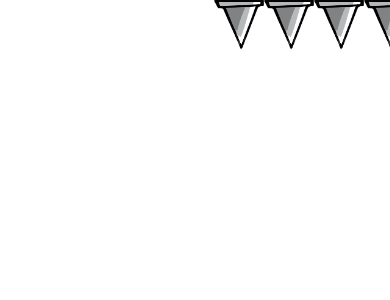
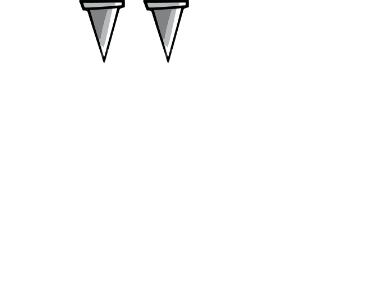
Before and after one commit to 2OttO2/ShootTheThingy, a React (Vite) app: page / in a window 390 px wide. Shown: the top 300 px of the page. Built offline with nearby package versions, Linux system fonts and the light colour scheme.

Commit message:
now is working no thanks to me thou :(

```diff
--- a/src/App.jsx
+++ b/src/App.jsx
@@ -5,13 +5,19 @@ import Spikes from "./components/Spikes/Spikes.jsx";
 import "./App.css";
 
 function App() {
-  const [drawY, setDrawY] = useState(250);
-  const [spike, setSpike] = useState({
-  x: window.innerWidth + 100,
-  side: "bottom",
-  amount: 2,
+  const createSpikes = () => ({
+    top: {
+      x: window.innerWidth + 100,
+      amount: Math.floor(Math.random() * 3) + 2, // 2 a 4
+    },
+    bottom: {
+      x: window.innerWidth + 100,
+      amount: Math.floor(Math.random() * 3) + 2, // 2 a 4
+    },
   });
 
+  const [drawY, setDrawY] = useState(250);
+  const [spikes, setSpikes] = useState(createSpikes);
 
   const spikeSpeed = 4;
 
@@ -24,52 +30,50 @@ function App() {
   const gravity = 0.3;
   const jumpForce = -15;
 
-  // Cooldown do pulo (em ms)
   const jumpCooldown = useRef(0);
-
-  // Impede vários keydown enquanto segura espaço
   const spaceHeld = useRef(false);
 
   const gameLoop = (time) => {
-
-
-    //LOGICA DO Spikes
-
-setSpike((prev) => {
-    const nextX = prev.x - spikeSpeed * dt;
-
-    if (nextX < -250) {
-      return {
-        x: window.innerWidth + 100,
-        side: Math.random() < 0.5 ? "top" : "bottom",
-        amount: Math.floor(Math.random() * 3) + 2,
-       };
-     }
-
-      return {
-      ...prev,
-       x: nextX,
-       };
-    });
-     // Primeiro frame
+    // Primeiro frame
     if (lastTime.current === 0) {
       lastTime.current = time;
     }
 
-    // DeltaTime em milissegundos
+    // Delta Time
     const deltaTime = Math.min(time - lastTime.current, 50);
     lastTime.current = time;
 
-    // Escala para manter a física igual em qualquer FPS
+    // Escala para manter a física em qualquer FPS
     const dt = deltaTime / 16.67;
 
-    // Gravidade
+    // ===========================
+    // SPIKES
+    // ===========================
+    setSpikes((prev) => {
+      const nextX = prev.top.x - spikeSpeed * dt;
+
+      if (nextX < -250) {
+        return createSpikes();
+      }
+
+      return {
+        top: {
+          ...prev.top,
+          x: nextX,
+        },
+        bottom: {
+          ...prev.bottom,
+          x: nextX,
+        },
+      };
+    });
+
+    // ===========================
+    // PLAYER
+    // ===========================
     speed.current += gravity * dt;
-
-    // Movimento
     playerY.current += speed.current * dt;
 
-    // Atualiza cooldown
     if (jumpCooldown.current > 0) {
       jumpCooldown.current -= deltaTime;
 
@@ -78,7 +82,6 @@ setSpike((prev) => {
       }
     }
 
-    // Limites do player
     if (playerY.current < 0) {
       playerY.current = 0;
       speed.current = 0;
@@ -106,16 +109,14 @@ setSpike((prev) => {
 
       e.preventDefault();
 
-      // Se já está segurando a tecla, ignora
       if (spaceHeld.current) return;
 
       spaceHeld.current = true;
 
-      // Ainda está em cooldown
       if (jumpCooldown.current > 0) return;
 
       speed.current = jumpForce;
-      jumpCooldown.current = 1050; // 250 ms
+      jumpCooldown.current = 1050;
     };
 
     const keyUp = (e) => {
@@ -134,18 +135,21 @@ setSpike((prev) => {
   }, []);
 
   return (
-
     <div className="game">
       <Player drawY={drawY} />
 
       <Spikes
-        x={spike.x}
-        side={spike.side}
-        amount={spike.amount}
+        x={spikes.top.x}
+        side="top"
+        amount={spikes.top.amount}
+      />
 
+      <Spikes
+        x={spikes.bottom.x}
+        side="bottom"
+        amount={spikes.bottom.amount}
       />
     </div>
-
   );
 }
 
--- a/src/components/Spikes/Spikes.jsx
+++ b/src/components/Spikes/Spikes.jsx
@@ -12,6 +12,7 @@ function Spikes({ x, side, amount }) {
           key={index}
           src={spikeImg}
           className={styles.spike}
+          alt=""
         />
       ))}
     </div>
--- a/src/components/Spikes/Spikes.module.css
+++ b/src/components/Spikes/Spikes.module.css
@@ -1,21 +1,28 @@
 .spikes {
-  position: absolute;
-  display: flex;
+    position: absolute;
+    display: flex;
+    width:100vh;
+    height:910px;
+    z-index: 10;
 }
 
 .top {
-  top: 0;
+    top: 0;
+    left: 0;
 }
 
 .bottom {
-  bottom: 0;
+    top:845px;
+    left: 0;
 }
 
 .spike {
-  width: 50px;
-  height: 50px;
+    width: 64px;
+    height: 64px;
+    object-fit: contain;
 }
 
+/* Apenas os spikes do teto ficam invertidos */
 .top .spike {
-  transform: rotate(180deg);
+    transform: rotate(180deg);
 }
```
